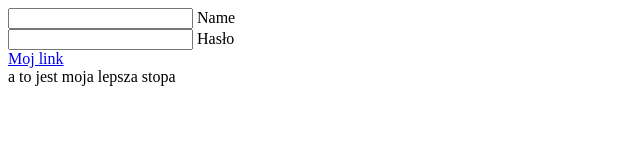
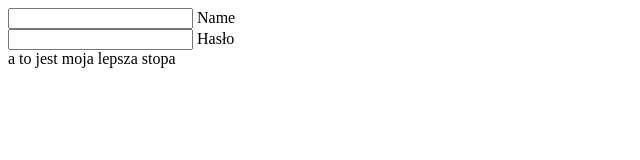
Before and after one commit to helens4/wtorek-zajecia, a plain HTML site: page index.html in a window 1280 px wide. Shown: the whole page, without its empty margins (0-640 px from the left). Drawn offline with Linux system fonts and the light colour scheme.

Commit message:
usuniecie linka

```diff
--- a/index.html
+++ b/index.html
@@ -19,8 +19,6 @@
 	</div>
     </form>
 
-    <a href="mojlink.html">Moj link</a>
-
  <footer>a to jest moja lepsza stopa</footer>
 
 </body>
```
